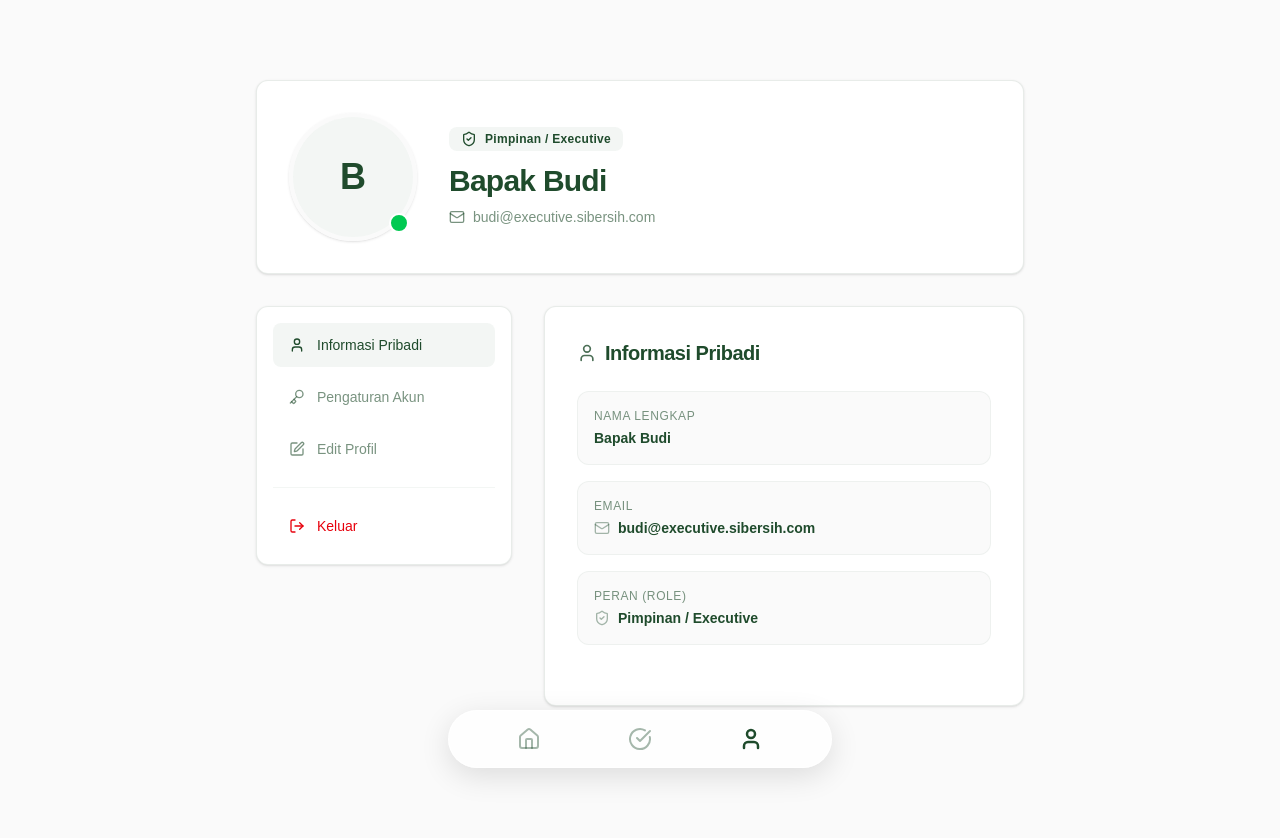
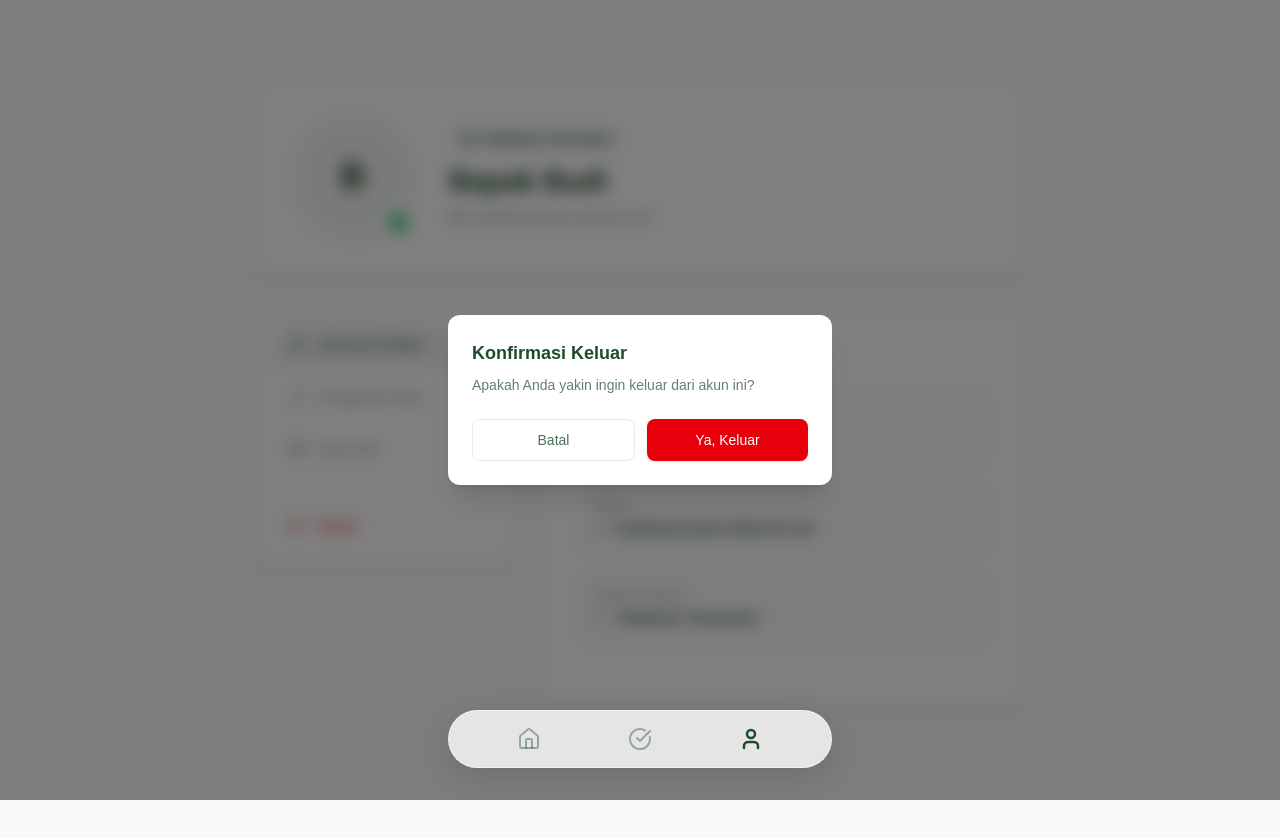
Before and after one commit to diL-duL/SIBERSIH, a Next.js app: page /executive/profile in a window 1280 px wide. Both pictures are taken after a click on the button "Keluar". Shown: the top 838 px of the page. Built offline with nearby package versions, Linux system fonts and the light colour scheme.

Commit message:
popup konfirmasi logout

```diff
--- a/app/executive/profile/page.tsx
+++ b/app/executive/profile/page.tsx
@@ -6,6 +6,7 @@ import { User, Mail, Key, Bell, ShieldCheck, Edit, LogOut } from 'lucide-react';
 export default function ExecutiveProfilePage() {
   const [activeTab, setActiveTab] = useState('personal');
   const [notificationsEnabled, setNotificationsEnabled] = useState(true);
+  const [isLogoutModalOpen, setIsLogoutModalOpen] = useState(false);
 
   return (
     <div className="min-h-screen flex flex-col items-center bg-sibersih-bg px-6 pt-20 pb-40">
@@ -66,7 +67,10 @@ export default function ExecutiveProfilePage() {
 
                 <div className="h-px bg-sibersih-primary/5 my-2"></div>
 
-                <button className="w-full flex items-center gap-3 px-4 py-3 rounded-lg text-red-600 hover:bg-red-50 transition-all duration-300 text-sm font-medium">
+                <button
+                  onClick={() => setIsLogoutModalOpen(true)}
+                  className="w-full flex items-center gap-3 px-4 py-3 rounded-lg text-red-600 hover:bg-red-50 transition-all duration-300 text-sm font-medium"
+                >
                   <LogOut className="w-4 h-4" />
                   Keluar
                 </button>
@@ -206,6 +210,34 @@ export default function ExecutiveProfilePage() {
           </div>
         </div>
       </div>
+
+      {/* Logout Confirmation Modal */}
+      {isLogoutModalOpen && (
+        <div className="fixed inset-0 z-50 flex items-center justify-center p-4 bg-black/50 backdrop-blur-sm animate-in fade-in duration-200">
+          <div className="bg-white rounded-xl shadow-xl max-w-sm w-full p-6 animate-in zoom-in-95 duration-200">
+            <h3 className="text-lg font-bold text-sibersih-primary mb-2">Konfirmasi Keluar</h3>
+            <p className="text-sm text-sibersih-primary/70 mb-6">
+              Apakah Anda yakin ingin keluar dari akun ini?
+            </p>
+            <div className="flex gap-3">
+              <button
+                onClick={() => setIsLogoutModalOpen(false)}
+                className="flex-1 px-4 py-2.5 rounded-lg border border-sibersih-primary/10 text-sibersih-primary/80 font-medium hover:bg-sibersih-primary/5 transition-colors text-sm"
+              >
+                Batal
+              </button>
+              <button
+                onClick={() => {
+                  window.location.href = '/';
+                }}
+                className="flex-1 px-4 py-2.5 rounded-lg bg-red-600 text-white font-medium hover:bg-red-700 transition-colors text-sm shadow-sm"
+              >
+                Ya, Keluar
+              </button>
+            </div>
+          </div>
+        </div>
+      )}
     </div>
   );
 }
--- a/app/globals.css
+++ b/app/globals.css
@@ -5,7 +5,7 @@
   --foreground: #171717;
 }
 
-@theme inline {
+@theme {
   --color-background: var(--background);
   --color-foreground: var(--foreground);
   --font-sans: var(--font-geist-sans);
--- a/app/reporter/profile/page.tsx
+++ b/app/reporter/profile/page.tsx
@@ -6,6 +6,7 @@ import { User, Mail, Key, Bell, ShieldCheck, Edit, LogOut } from 'lucide-react';
 export default function ReporterProfilePage() {
   const [activeTab, setActiveTab] = useState('personal');
   const [notificationsEnabled, setNotificationsEnabled] = useState(true);
+  const [isLogoutModalOpen, setIsLogoutModalOpen] = useState(false);
 
   return (
     <div className="min-h-screen flex flex-col items-center bg-sibersih-bg px-6 pt-20 pb-40">
@@ -66,7 +67,10 @@ export default function ReporterProfilePage() {
 
                 <div className="h-px bg-sibersih-primary/5 my-2"></div>
 
-                <button className="w-full flex items-center gap-3 px-4 py-3 rounded-lg text-red-600 hover:bg-red-50 transition-all duration-300 text-sm font-medium">
+                <button
+                  onClick={() => setIsLogoutModalOpen(true)}
+                  className="w-full flex items-center gap-3 px-4 py-3 rounded-lg text-red-600 hover:bg-red-50 transition-all duration-300 text-sm font-medium"
+                >
                   <LogOut className="w-4 h-4" />
                   Keluar
                 </button>
@@ -206,6 +210,34 @@ export default function ReporterProfilePage() {
           </div>
         </div>
       </div>
+
+      {/* Logout Confirmation Modal */}
+      {isLogoutModalOpen && (
+        <div className="fixed inset-0 z-50 flex items-center justify-center p-4 bg-black/50 backdrop-blur-sm animate-in fade-in duration-200">
+          <div className="bg-white rounded-xl shadow-xl max-w-sm w-full p-6 animate-in zoom-in-95 duration-200">
+            <h3 className="text-lg font-bold text-sibersih-primary mb-2">Konfirmasi Keluar</h3>
+            <p className="text-sm text-sibersih-primary/70 mb-6">
+              Apakah Anda yakin ingin keluar dari akun ini?
+            </p>
+            <div className="flex gap-3">
+              <button
+                onClick={() => setIsLogoutModalOpen(false)}
+                className="flex-1 px-4 py-2.5 rounded-lg border border-sibersih-primary/10 text-sibersih-primary/80 font-medium hover:bg-sibersih-primary/5 transition-colors text-sm"
+              >
+                Batal
+              </button>
+              <button
+                onClick={() => {
+                  window.location.href = '/';
+                }}
+                className="flex-1 px-4 py-2.5 rounded-lg bg-red-600 text-white font-medium hover:bg-red-700 transition-colors text-sm shadow-sm"
+              >
+                Ya, Keluar
+              </button>
+            </div>
+          </div>
+        </div>
+      )}
     </div>
   );
 }
--- a/app/staff/profile/page.tsx
+++ b/app/staff/profile/page.tsx
@@ -6,6 +6,7 @@ import { User, Mail, Key, Bell, ShieldCheck, Edit, LogOut } from 'lucide-react';
 export default function StaffProfilePage() {
   const [activeTab, setActiveTab] = useState('personal');
   const [notificationsEnabled, setNotificationsEnabled] = useState(true);
+  const [isLogoutModalOpen, setIsLogoutModalOpen] = useState(false);
 
   return (
     <div className="min-h-screen flex flex-col items-center bg-sibersih-bg px-6 pt-20 pb-40">
@@ -66,7 +67,10 @@ export default function StaffProfilePage() {
 
                 <div className="h-px bg-sibersih-primary/5 my-2"></div>
 
-                <button className="w-full flex items-center gap-3 px-4 py-3 rounded-lg text-red-600 hover:bg-red-50 transition-all duration-300 text-sm font-medium">
+                <button
+                  onClick={() => setIsLogoutModalOpen(true)}
+                  className="w-full flex items-center gap-3 px-4 py-3 rounded-lg text-red-600 hover:bg-red-50 transition-all duration-300 text-sm font-medium"
+                >
                   <LogOut className="w-4 h-4" />
                   Keluar
                 </button>
@@ -206,6 +210,34 @@ export default function StaffProfilePage() {
           </div>
         </div>
       </div>
+
+      {/* Logout Confirmation Modal */}
+      {isLogoutModalOpen && (
+        <div className="fixed inset-0 z-50 flex items-center justify-center p-4 bg-black/50 backdrop-blur-sm animate-in fade-in duration-200">
+          <div className="bg-white rounded-xl shadow-xl max-w-sm w-full p-6 animate-in zoom-in-95 duration-200">
+            <h3 className="text-lg font-bold text-sibersih-primary mb-2">Konfirmasi Keluar</h3>
+            <p className="text-sm text-sibersih-primary/70 mb-6">
+              Apakah Anda yakin ingin keluar dari akun ini?
+            </p>
+            <div className="flex gap-3">
+              <button
+                onClick={() => setIsLogoutModalOpen(false)}
+                className="flex-1 px-4 py-2.5 rounded-lg border border-sibersih-primary/10 text-sibersih-primary/80 font-medium hover:bg-sibersih-primary/5 transition-colors text-sm"
+              >
+                Batal
+              </button>
+              <button
+                onClick={() => {
+                  window.location.href = '/';
+                }}
+                className="flex-1 px-4 py-2.5 rounded-lg bg-red-600 text-white font-medium hover:bg-red-700 transition-colors text-sm shadow-sm"
+              >
+                Ya, Keluar
+              </button>
+            </div>
+          </div>
+        </div>
+      )}
     </div>
   );
 }
```
